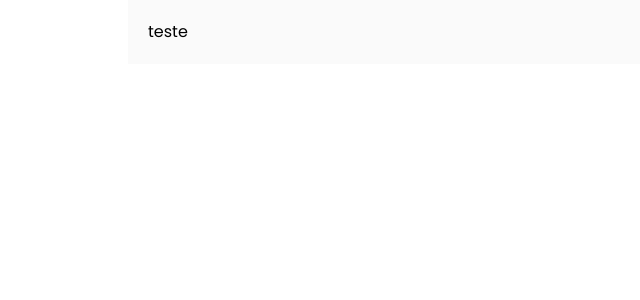
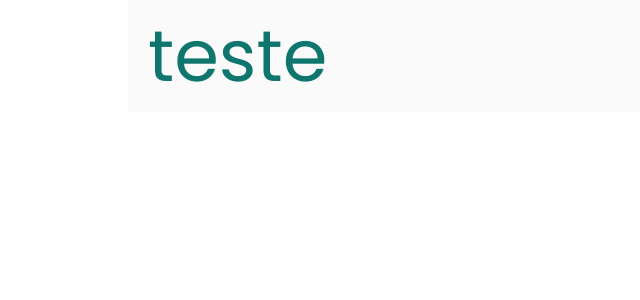
Before and after one commit to joao-arce/mcbautoservice, a React (Vite) app: page / in a window 1280 px wide. Shown: the top 300 px of the page, without its empty margins (0-640 px from the left). Built offline with nearby package versions, Linux system fonts and the light colour scheme.

Commit message:
configuracoes de deploy

```diff
--- a/src/App.tsx
+++ b/src/App.tsx
@@ -11,7 +11,7 @@ function App() {
         {/* <Hero01 /> */}
         {/* <Services /> */}
         {/* <Contact /> */}
-        <h1>teste</h1>
+        <h1 className="text-teal-700 text-7xl">teste</h1>
       </main>
     </>
   );
```
